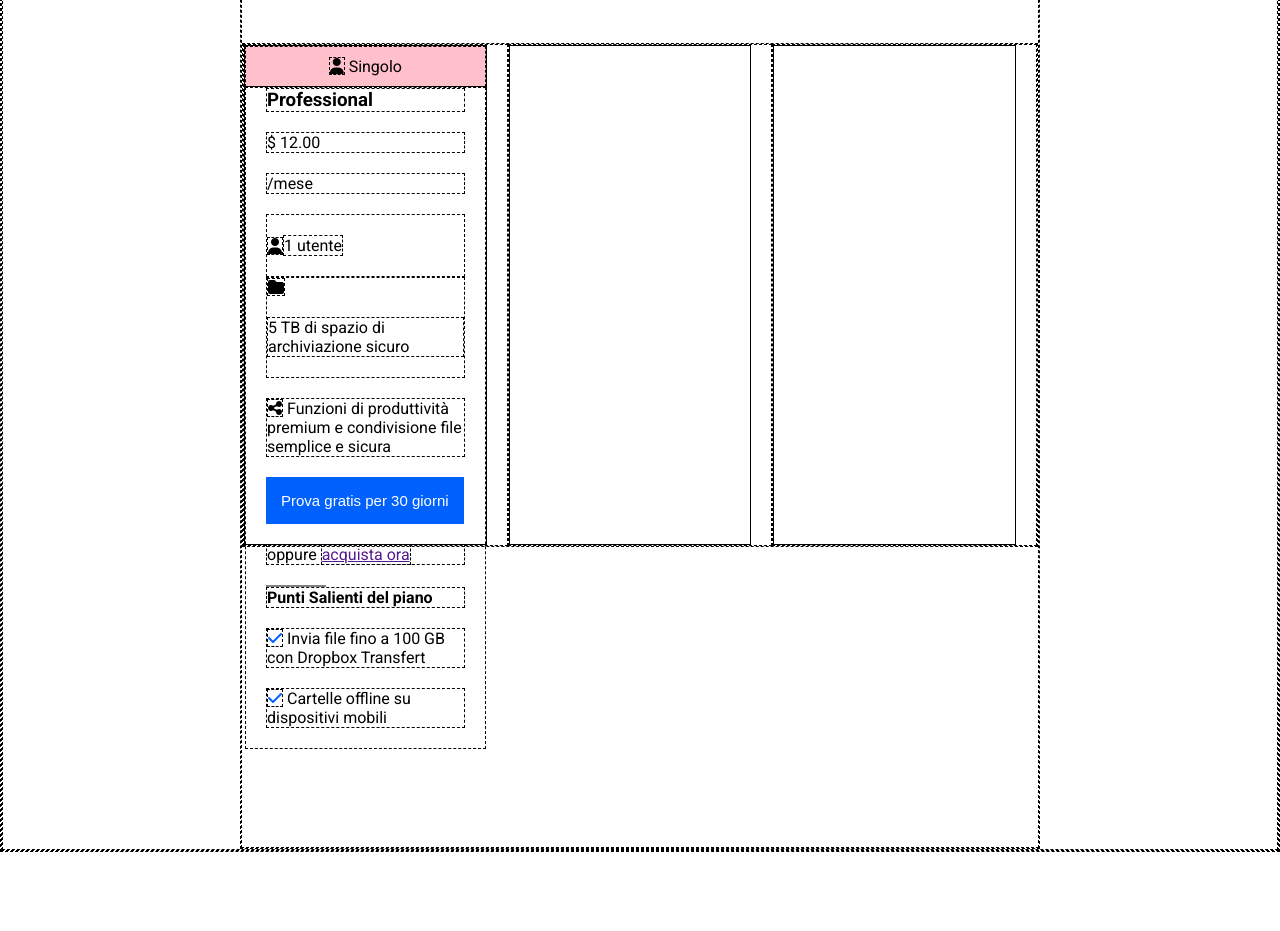
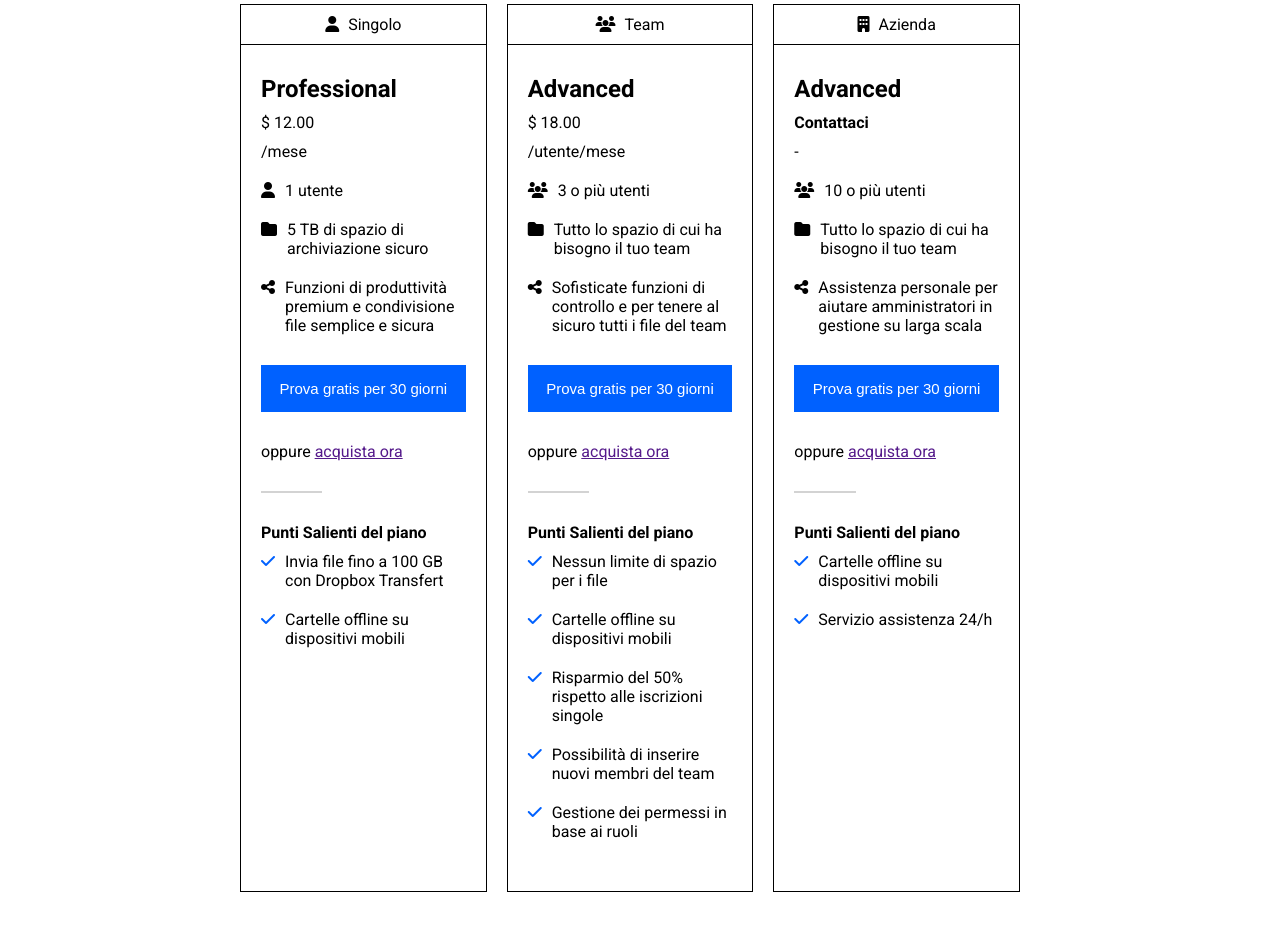
Before and after one commit to B0G0N1/htmlcss-dropbox, a plain HTML site: page index.html in a window 1280 px wide. Shown: the part 923-1854 px from the top of the page. Before the commit the page ends 1775 px from the top, so only its background shows below. Drawn offline with Linux system fonts and the light colour scheme.

Commit message:
[UPD] Finish Billing Column Block

```diff
--- a/css/style.css
+++ b/css/style.css
@@ -2,7 +2,6 @@
     margin: 0px;
     padding: 0px;
     box-sizing: border-box;
-    border: 1px dashed black;
 
 }
 
@@ -178,14 +177,17 @@ header button{
 }
 
 .content_pricing{
-    height: 500px;
-    margin-right: 20px;
+    height: 100%;
+    margin: 10px 20px 30px 0px;
     border: 1px solid black;
+}
+
+.container_pricing span{
+    margin-left: 5px;
 }
 
 .billing_type{
     text-align: center;
-    background-color: pink;
     padding: 10px 0px;
     border-bottom: 1px solid black;
 }
@@ -196,23 +198,35 @@ header button{
 
 .billing_features{
     display: flex;
+    flex-wrap: nowrap;
     flex-direction: row;
-    align-items: center;
+    align-items: baseline;
+}
+
+.billing_features p{
+    padding-left: 10px;
+}
+
+.billing_info h2{
+    margin-top: 30px;
 }
 
 .billing_info p{
-    margin: 20px 0px;
+    margin: 10px 0px;
+}
+
+.billing_info hr{
+    border: 1px solid lightgrey;
+    width: 30%;
+    margin: 30px 0px;
 }
 
 .billing_info button{
+    width: 100%;
     background-color: #0061ff;
     color: white;
     font-size: 15px;
+    margin: 20px 0px;
     padding: 15px;
     border: none;
 }
-
-.billing_info hr{
-    border: 1px solid grey;
-    width: 30%;
-}
--- a/index.html
+++ b/index.html
@@ -81,40 +81,131 @@
                     </ul>
                 </div>
                 <div class="row_pricing">
+                    <!-- Colonna offerta Professional -->
                     <div class="column-33">
                         <div class="content_pricing">
                             <div class="billing_type">
                                 <i class="fa-solid fa-user"></i>
-                                Singolo
+                                <span>Singolo</span>
                             </div>
                             <div class="billing_info">
-                                <h3>Professional</h3>
+                                <h2>Professional</h2>
                                 <p>$ 12.00</p>
                                 <p>/mese</p>
                                 <div class="billing_features">
                                     <i class="fa-solid fa-user"></i>
                                     <p>1 utente</p>
                                 </div>
-                                <div>
+                                <div class="billing_features">
                                     <i class="fa-solid fa-folder"></i>
                                     <p>5 TB di spazio di archiviazione sicuro</p>
                                 </div>
-                                <p><i class="fa-solid fa-share-nodes"></i> Funzioni di produttività  premium e condivisione file semplice e sicura</p>
+                                <div class="billing_features">
+                                    <i class="fa-solid fa-share-nodes"></i>
+                                    <p>Funzioni di produttività  premium e condivisione file semplice e sicura</p>
+                                </div>
                                 <button>Prova gratis per 30 giorni</button>
                                 <p>oppure <a href="">acquista ora</a></p>
                                 <hr>
                                 <h4>Punti Salienti del piano</h4>
-                                <p><i class="fa-solid fa-check" style="color: #0061ff;"></i> Invia file fino a 100 GB con Dropbox Transfert</p>
-                                <p><i class="fa-solid fa-check" style="color: #0061ff;"></i> Cartelle offline su dispositivi mobili</p>
-
+                                <div class="billing_features">
+                                    <i class="fa-solid fa-check" style="color: #0061ff;"></i>
+                                    <p>Invia file fino a 100 GB con Dropbox Transfert</p>
+                                </div>
+                                <div class="billing_features">
+                                    <i class="fa-solid fa-check" style="color: #0061ff;"></i>
+                                    <p>Cartelle offline su dispositivi mobili</p>
+                                </div>
                             </div>
                         </div>
                     </div>
+                    <!-- Colonna offerta Advanced -->
                     <div class="column-33">
-                        <div class="content_pricing"></div>
+                        <div class="content_pricing">
+                            <div class="billing_type">
+                                <i class="fa-solid fa-users"></i>
+                                <span>Team</span>
+                            </div>
+                            <div class="billing_info">
+                                <h2>Advanced</h2>
+                                <p>$ 18.00</p>
+                                <p>/utente/mese</p>
+                                <div class="billing_features">
+                                    <i class="fa-solid fa-users"></i>
+                                    <p>3 o più  utenti</p>
+                                </div>
+                                <div class="billing_features">
+                                    <i class="fa-solid fa-folder"></i>
+                                    <p>Tutto lo spazio di cui ha bisogno il tuo team</p>
+                                </div>
+                                <div class="billing_features">
+                                    <i class="fa-solid fa-share-nodes"></i>
+                                    <p>Sofisticate funzioni di controllo e per tenere al sicuro tutti i file del team</p>
+                                </div>
+                                <button>Prova gratis per 30 giorni</button>
+                                <p>oppure <a href="">acquista ora</a></p>
+                                <hr>
+                                <h4>Punti Salienti del piano</h4>
+                                <div class="billing_features">
+                                    <i class="fa-solid fa-check" style="color: #0061ff;"></i>
+                                    <p>Nessun limite di spazio per i file</p>
+                                </div>
+                                <div class="billing_features">
+                                    <i class="fa-solid fa-check" style="color: #0061ff;"></i>
+                                    <p>Cartelle offline su dispositivi mobili</p>
+                                </div>
+                                <div class="billing_features">
+                                    <i class="fa-solid fa-check" style="color: #0061ff;"></i>
+                                    <p>Risparmio del 50% rispetto alle iscrizioni singole</p>
+                                </div>
+                                <div class="billing_features">
+                                    <i class="fa-solid fa-check" style="color: #0061ff;"></i>
+                                    <p>Possibilità di inserire nuovi membri del team</p>
+                                </div>
+                                <div class="billing_features">
+                                    <i class="fa-solid fa-check" style="color: #0061ff;"></i>
+                                    <p>Gestione dei permessi in base ai ruoli</p>
+                                </div>
+                            </div>
+                        </div>
                     </div>
+                    <!-- Colonna offerta Enterprise -->
                     <div class="column-33">
-                        <div class="content_pricing"></div>
+                        <div class="content_pricing">
+                            <div class="billing_type">
+                                <i class="fa-solid fa-building"></i>
+                                <span>Azienda</span>
+                            </div>
+                            <div class="billing_info">
+                                <h2>Advanced</h2>
+                                <p><strong>Contattaci</strong></p>
+                                <p>-</p>
+                                <div class="billing_features">
+                                    <i class="fa-solid fa-users"></i>
+                                    <p>10 o più  utenti</p>
+                                </div>
+                                <div class="billing_features">
+                                    <i class="fa-solid fa-folder"></i>
+                                    <p>Tutto lo spazio di cui ha bisogno il tuo team</p>
+                                </div>
+                                <div class="billing_features">
+                                    <i class="fa-solid fa-share-nodes"></i>
+                                    <p>Assistenza personale per aiutare amministratori in gestione su larga scala</p>
+                                </div>
+                                <button>Prova gratis per 30 giorni</button>
+                                <p>oppure <a href="">acquista ora</a></p>
+                                <hr>
+                                <h4>Punti Salienti del piano</h4>
+                                <div class="billing_features">
+                                    <i class="fa-solid fa-check" style="color: #0061ff;"></i>
+                                    <p>Cartelle offline su dispositivi mobili</p>
+                                </div>
+                                <div class="billing_features">
+                                    <i class="fa-solid fa-check" style="color: #0061ff;"></i>
+                                    <p>Servizio assistenza 24/h</p>
+                                </div>
+                            </div>
+                        </div>
                     </div>
                 </div>
             </div>
```
